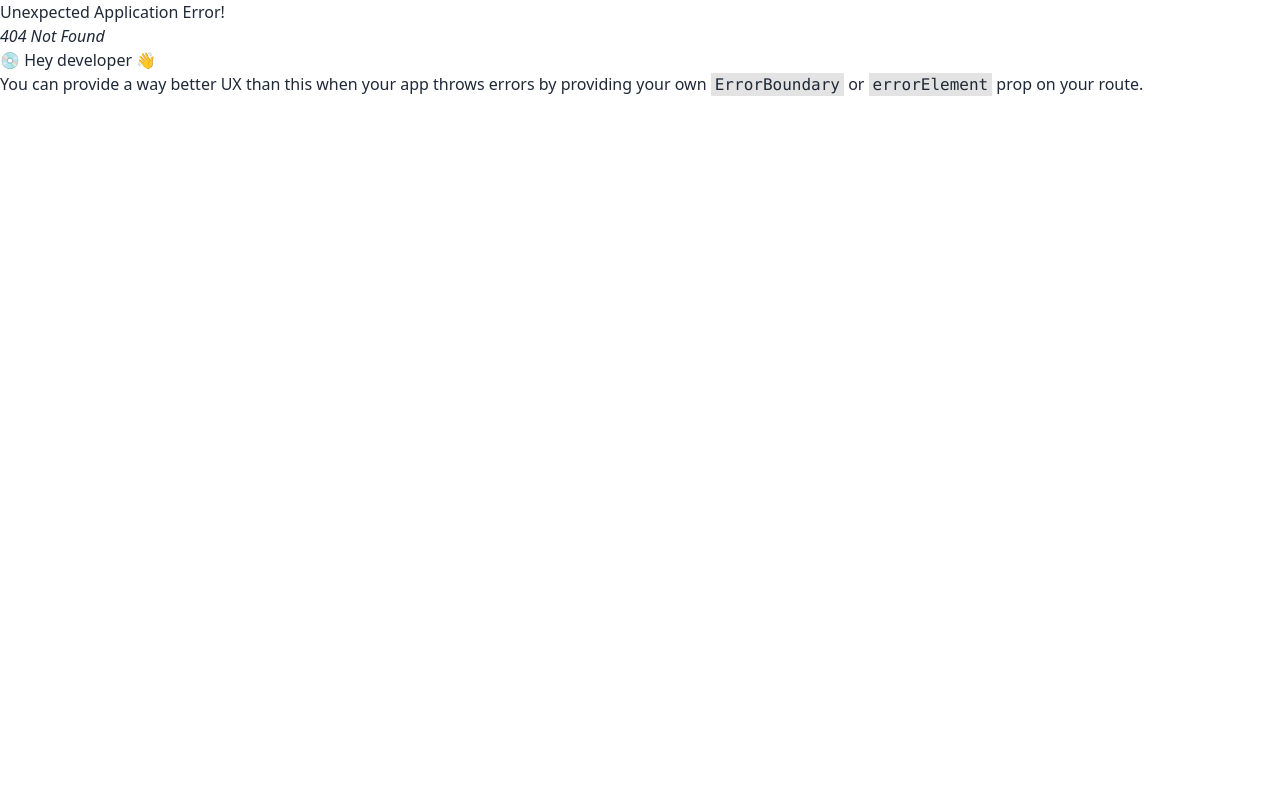
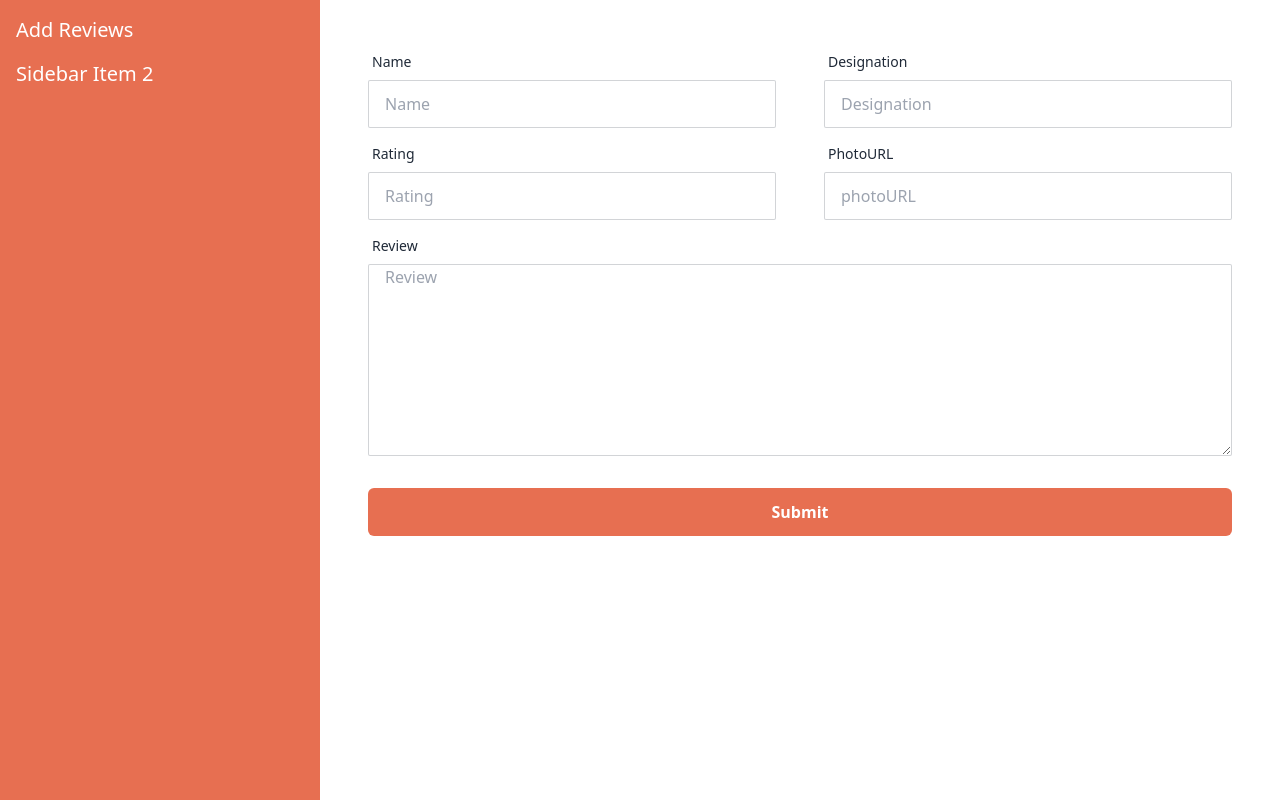
Before and after one commit to JUNAIDHASAN75/bike-bazar-client, a React (Vite) app: page /dashboard/reviews_add in a window 1280 px wide. Before the commit this address had no page. Built offline with nearby package versions, Linux system fonts and the light colour scheme.

Commit message:
create user review add pages

```diff
--- a/package.json
+++ b/package.json
@@ -13,6 +13,7 @@
     "localforage": "^1.10.0",
     "match-sorter": "^6.3.4",
     "react": "^18.2.0",
+    "react-animate-on-scroll": "^2.1.9",
     "react-dom": "^18.2.0",
     "react-router-dom": "^6.23.1",
     "sort-by": "^1.2.0",
--- /dev/null
+++ b/src/Pages/DashBoard/Dashboard.jsx
@@ -0,0 +1,30 @@
+import { Link, Outlet } from "react-router-dom";
+
+
+const Dashboard = () => {
+    return (
+        <div>
+            <div className="drawer lg:drawer-open">
+                <input id="my-drawer-2" type="checkbox" className="drawer-toggle" />
+                <div className="drawer-content flex flex-col px-4 py-3">
+                    {/* Page content here */}
+                    <Outlet></Outlet>
+                    <label htmlFor="my-drawer-2" className="btn btn-primary drawer-button lg:hidden">Open drawer</label>
+
+                </div>
+                <div className="drawer-side">
+                    <label htmlFor="my-drawer-2" aria-label="close sidebar" className="drawer-overlay"></label>
+                    <ul className=" p-4 w-80 min-h-full bg-[#E76F51]  space-y-4 text-xl text-white">
+                        {/* Sidebar content here */}
+                        <li><Link to="/dashboard/reviews_add">Add Reviews</Link></li>
+                        <li><a>Sidebar Item 2</a></li>
+                    </ul>
+
+                </div>
+            </div>
+
+        </div>
+    );
+};
+
+export default Dashboard;
--- /dev/null
+++ b/src/Pages/DashBoard/UserReview/UserReviewAdd.jsx
@@ -0,0 +1,82 @@
+
+
+const UserReviewAdd = () => {
+    const handleAddReview = e => {
+        e.preventDefault();
+        const form = e.target;
+        const name = form.name.value;
+        const designation = form.designation.value;
+        const rating = form.rating.value;
+        const photoURL = form.photourl.value;
+        const review = form.review.value;
+        const allData= { name, designation, rating, photoURL, review };
+        fetch('http://localhost:5000/reviews',{
+           method: "POST",
+           headers: {'Content-Type':'application/json'},
+           body: JSON.stringify(allData)
+        })
+        .then(res=> res.json())
+        .then(data=>console.log(data))
+        // Log the values for now
+        console.log({ name, designation, rating, photoURL, review });
+
+        // Here you would typically send the data to your server or handle it as needed
+    };
+
+    return (
+        <div>
+            <div className="card w-full">
+                <form onSubmit={handleAddReview} className="card-body">
+                    <div className="md:flex gap-12">
+                        <div className="form-control w-full">
+                            <label className="label">
+                                <span className="label-text">Name</span>
+                            </label>
+                            <input type="text" placeholder="Name" name="name" className="input input-bordered text-black bg-white rounded-sm" />
+                        </div>
+                        <div className="form-control w-full">
+                            <label className="label">
+                                <span className="label-text">Designation</span>
+                            </label>
+                            <input type="text" placeholder="Designation" name="designation" className="input input-bordered text-black bg-white rounded-sm" />
+
+                        </div>
+
+                    </div>
+                    <div className="md:flex gap-12">
+
+                        <div className="form-control w-full">
+                            <label className="label">
+                                <span className="label-text">Rating</span>
+                            </label>
+                            <input type="text" placeholder="Rating" name="rating" className="input input-bordered text-black bg-white rounded-sm" />
+
+                        </div>
+                        <div className="form-control w-full">
+                            <label className="label">
+                                <span className="label-text">PhotoURL</span>
+                            </label>
+                            <input type="text" placeholder="photoURL" name="photourl" className="input input-bordered text-black bg-white rounded-sm" />
+
+                        </div>
+                    </div>
+                    <div className="form-control w-full">
+                        <label className="label">
+                            <span className="label-text">Review</span>
+                        </label>
+                        <textarea type="text" placeholder="Review" name="review" className="input input-bordered h-48 text-black bg-white rounded-sm" required />
+
+                    </div>
+                    <div className="form-control mt-6">
+                        <button type="submit" className='bg-[#E76F51] text-white px-12 py-3 font-semibold rounded-md hover:bg-[#181818]'>
+                            Submit
+                        </button>
+                    </div>
+                </form>
+            </div>
+
+        </div>
+    );
+};
+
+export default UserReviewAdd;
--- a/src/Pages/Home/Home/LatestBike/LatestBike.jsx
+++ b/src/Pages/Home/Home/LatestBike/LatestBike.jsx
@@ -5,9 +5,10 @@ import latest2 from "../../../../assets/images/others/latest2.png"
 import latest3 from "../../../../assets/images/others/latest3.png"
 const LatestBike = () => {
     return (
-        <div className="my-32">
+        <div className="my-32 ">
+
             <HeaderTitle title={"latest News"}></HeaderTitle>
-            <div className="mt-14 lg:flex gap-5 justify-center">
+            <div className="mt-14 lg:flex gap-5 justify-center py-4 bg-red-50">
                 <div className="card w-96 bg-white border">
                     <figure className="px-8 pt-10">
                         <img src={latest1} alt="Shoes" className="rounded-lg" />
--- a/src/Pages/Shared/Navbar/Navbar.jsx
+++ b/src/Pages/Shared/Navbar/Navbar.jsx
@@ -4,7 +4,7 @@ import { Link } from "react-router-dom";
 const Navbar = () => {
     const navItems  = <>
             <li><Link to="/">Home</Link></li>
-            <li><Link to="/dashboard">Dashboard</Link></li>
+            <li><Link to="/dashboard/reviews_add">Dashboard</Link></li>
             <li><button className="bg-[#E76F51] text-white px-12 py-2 font-semibold rounded-sm hover:bg-[#181818]">Login</button></li>
     </>
     return (
```
Also changed, not shown: src/Router/Route.jsx (+12 -0 lines), src/Pages/DashBoard/UserReview/UserReviewList.jsx (added), 1 other file (tests, documents, lock files or other folders).
